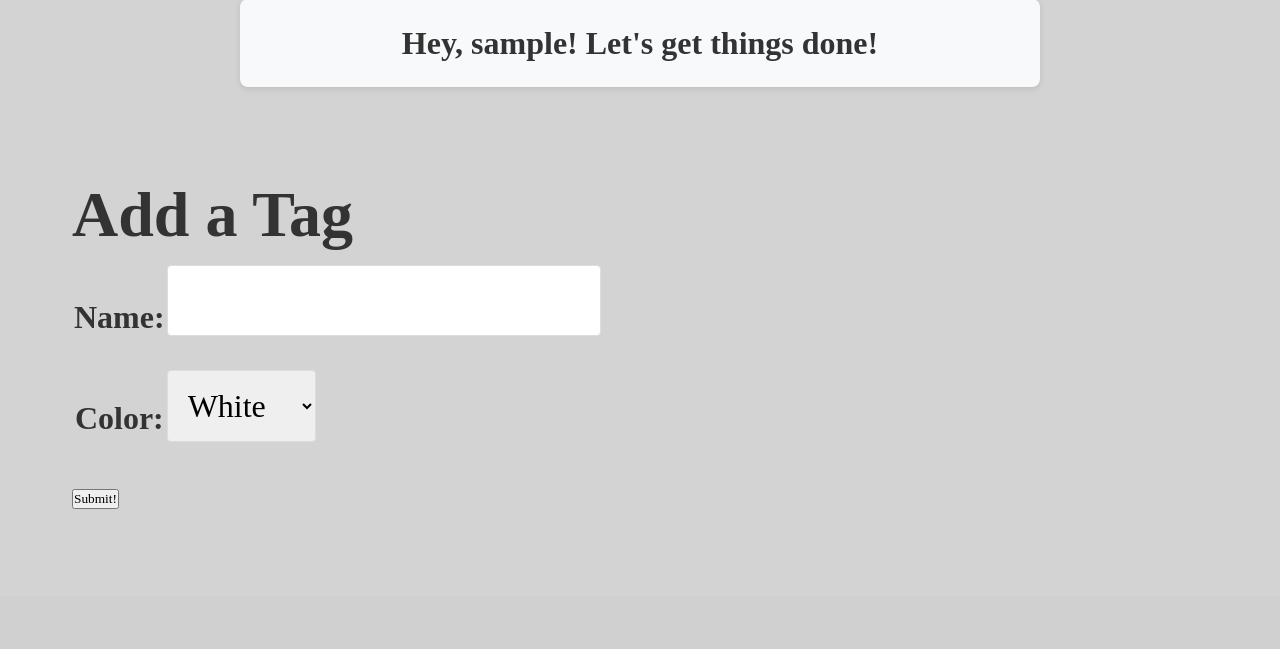
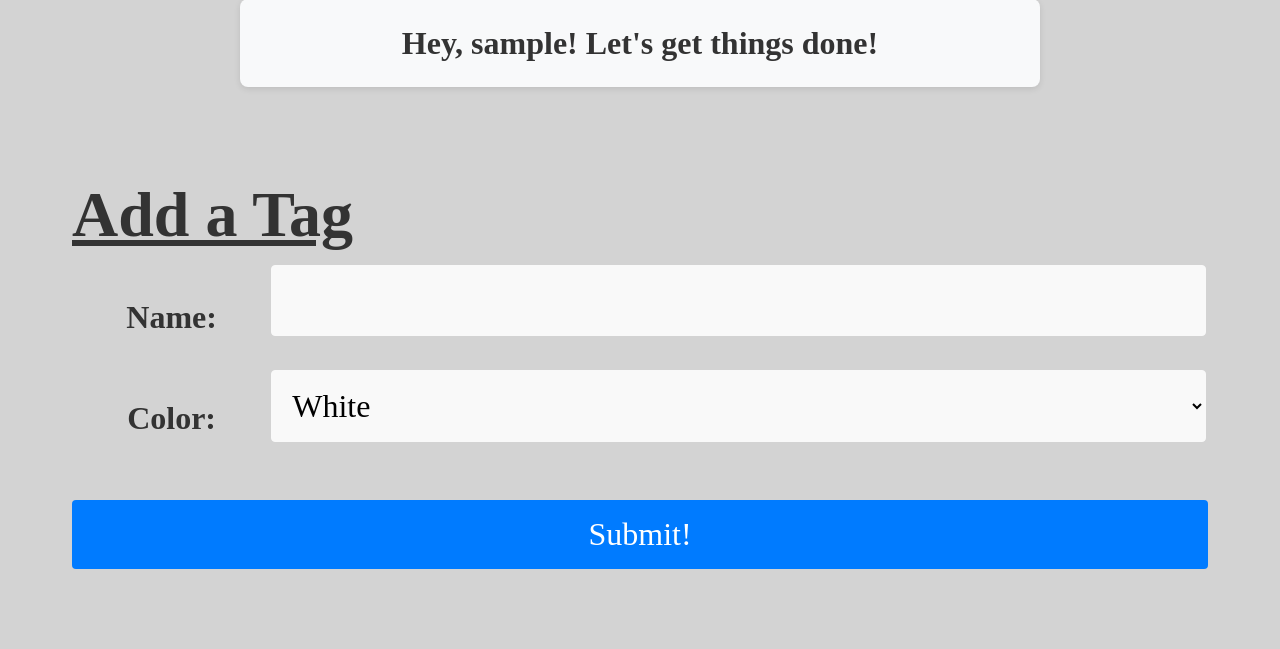
Before and after one commit to EddieC97/Task-Flow, a Django app: page /tags/create/ in a window 1280 px wide. Shown: the part 337-986 px from the top of the page. Before the commit the page ends 846 px from the top, so only its background shows below. Run offline with Django 5.2, Linux system fonts and the light colour scheme; the visitor is signed in with stand-in values (Sample User, id 1).

Commit message:
update tag_form.htl + update form.css

```diff
--- a/main_app/static/css/form.css
+++ b/main_app/static/css/form.css
@@ -139,3 +139,42 @@ body {
 .delete-confirm button:hover {
     background-color: #c82333;
 }
+
+
+
+.tag-create-form table {
+    width: 100%;
+
+}
+
+
+.tag-create-form input,
+.tag-create-form select,
+.tag-create-form textarea {
+    width: 100%;
+    padding: 1rem;
+    font-size: 2rem;
+    border: 1px solid #f9f9f9;
+    border-radius: 4px;
+    background-color: #f9f9f9;
+}
+
+.tag-create-form button {
+    padding: 1rem 2rem;
+    font-size: 2rem;
+    background-color: #007bff;
+    color: white;
+    border: none;
+    border-radius: 4px;
+    cursor: pointer;
+    width: 100%;
+    margin-top: 2rem;
+}
+
+.tag-create-form button:hover {
+    background-color: #0056b3;
+}
+
+.task-create h1 {
+    text-decoration: underline;
+}
--- a/main_app/templates/main_app/tag_form.html
+++ b/main_app/templates/main_app/tag_form.html
@@ -5,14 +5,14 @@
 {% endblock  %}
 
 {% block content %}
-<div>
+<div class="task-create">
     {% if object %}
         <h1>Edit {{object.name}}</h1>
     {% else %}
         <h1>Add a Tag</h1>
     {% endif %}
 </div>
-<form action="" method="post" autocomplete="off">
+<form action="" method="post" autocomplete="off" class="tag-create-form">
     {% csrf_token %}
     <table>
         {{ form.as_table }}
```
